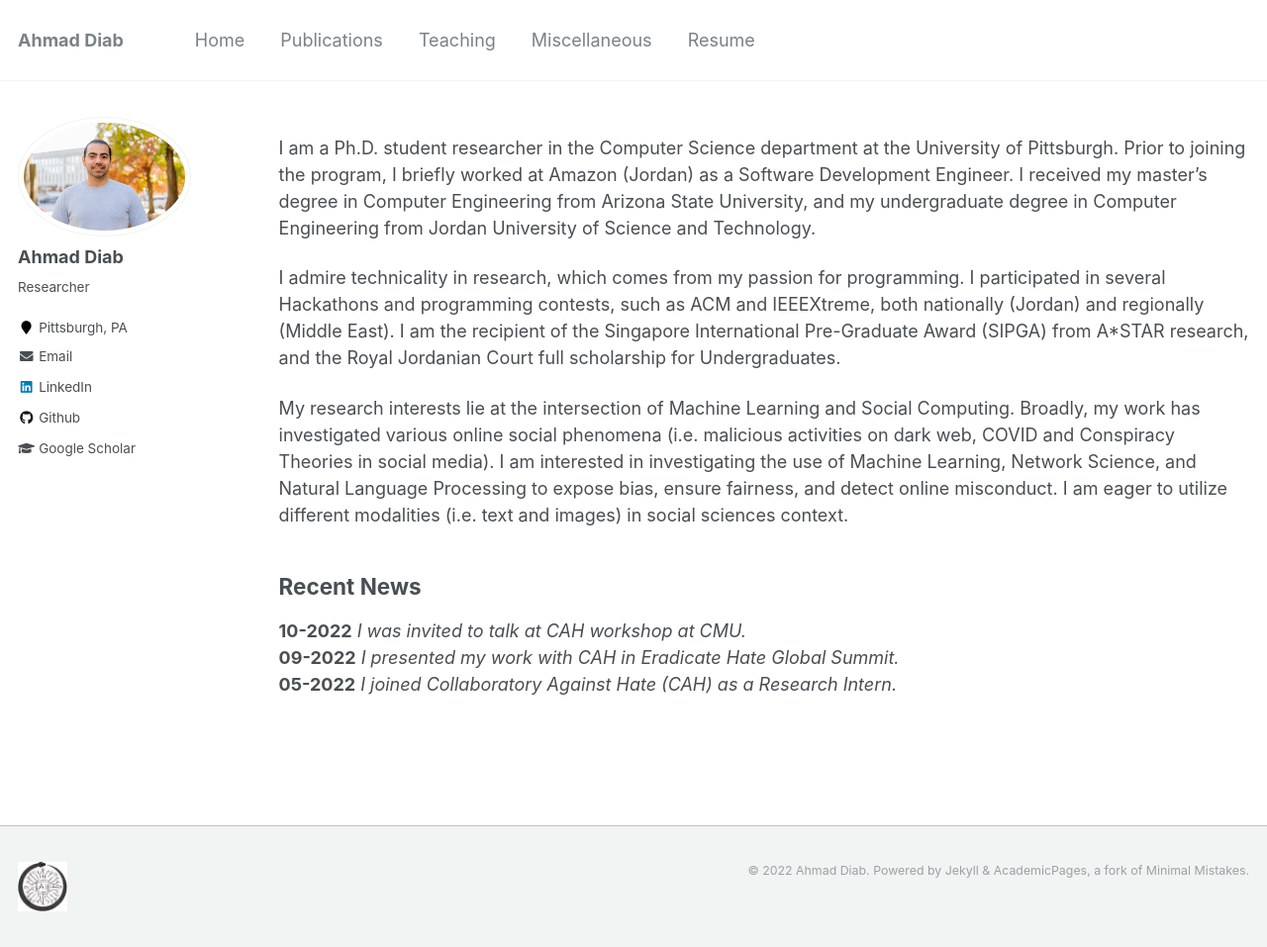
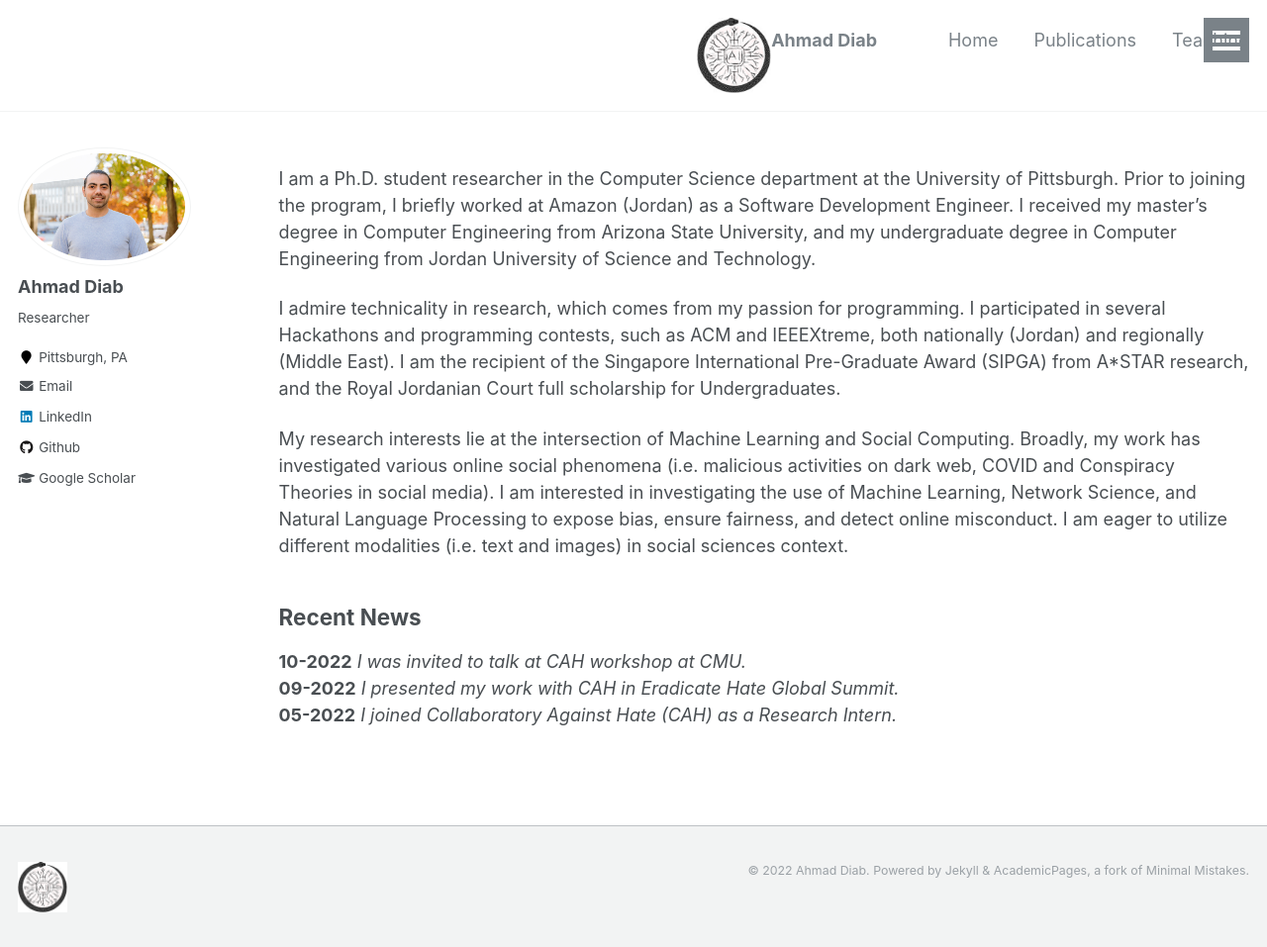
Before and after one commit to aadiab/aadiab.github.io, a Jekyll site: the page built from index.md, in a window 1280 px wide and 957 px high. Shown: the whole window at 99% size. Built offline with Jekyll 4.4.1, drawn with Linux system fonts in a browser that asks for light colours.

Commit message:
test logo in header

```diff
--- a/_includes/masthead.html
+++ b/_includes/masthead.html
@@ -3,7 +3,7 @@
 <div class="masthead">
   <div class="masthead__inner-wrap">
     <div class="masthead__menu">
-      <nav id="site-nav" class="greedy-nav">
+      <nav id="site-nav" class="greedy-nav" style="float:right;">
         <button><div class="navicon"></div></button>
         <ul class="visible-links">
           <li class="masthead__menu-item masthead__menu-item--lg"><a href="{{ base_path }}/">{{ site.title }}</a></li>
@@ -18,7 +18,7 @@
         </ul>
         <ul class="hidden-links hidden"></ul>
       </nav>
-
+      <img src="/images/mylogo.png" width="75" height="75" style="float:right;">
     </div>
   </div>
 </div>
```
